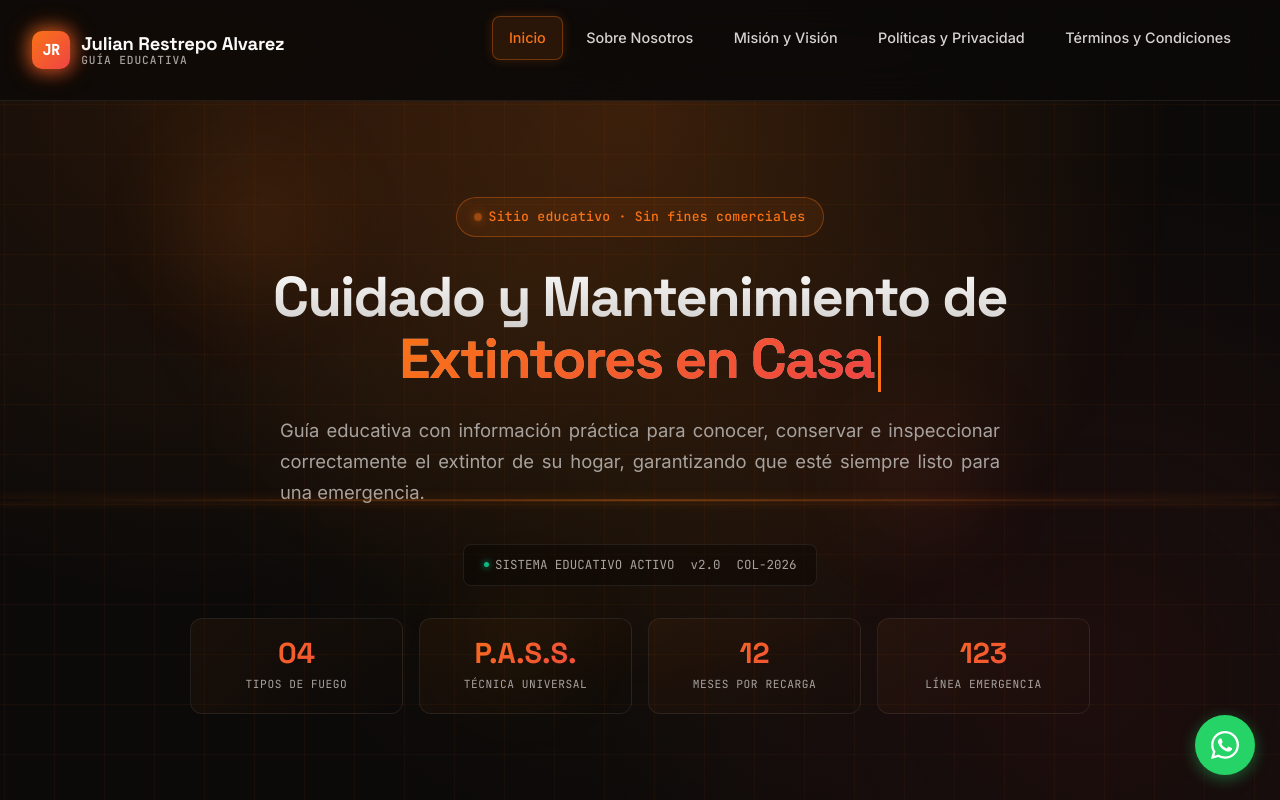
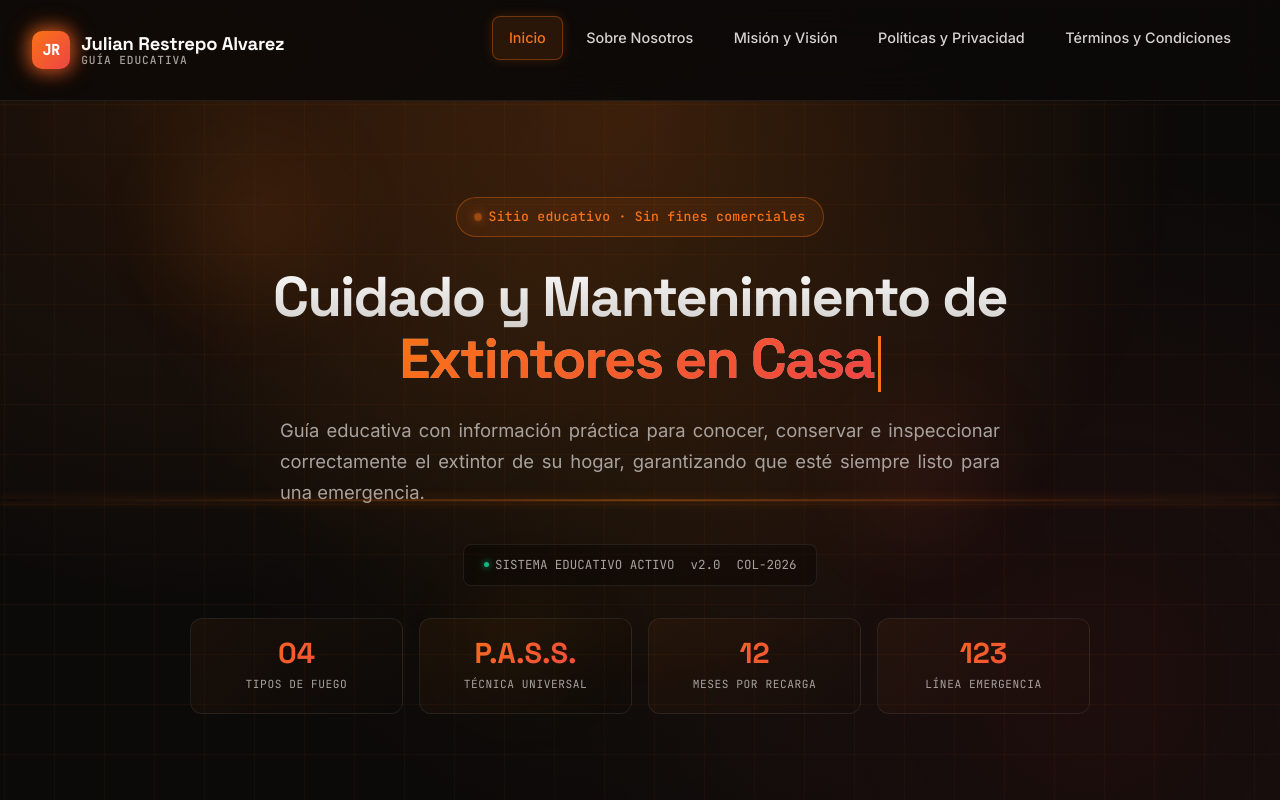
Before and after one commit to arnulfoquendomorales-netizen/sucuidadoextintor, a plain HTML site: page index.html in a window 1280 px wide. Shown: the top 800 px of the page. Drawn offline with Linux system fonts and the light colour scheme.

Commit message:
Update index.html

```diff
--- a/index.html
+++ b/index.html
@@ -783,39 +783,6 @@ footer a:hover { color: var(--accent-orange); }
 
 .footer-bottom p { margin-bottom: 0.4rem; }
 
-/* ===== BOTÓN FLOTANTE DE WHATSAPP ===== */
-.whatsapp-float {
-    position: fixed;
-    bottom: 25px;
-    right: 25px;
-    width: 60px;
-    height: 60px;
-    background-color: #25d366;
-    color: #FFF;
-    border-radius: 50px;
-    text-align: center;
-    font-size: 30px;
-    box-shadow: 0 4px 15px rgba(37, 211, 102, 0.4);
-    z-index: 10000;
-    display: flex;
-    align-items: center;
-    justify-content: center;
-    text-decoration: none;
-    transition: all 0.3s ease;
-}
-
-.whatsapp-float:hover {
-    transform: scale(1.1);
-    box-shadow: 0 6px 20px rgba(37, 211, 102, 0.6);
-    background-color: #20ba5a;
-}
-
-.whatsapp-icon {
-    width: 32px;
-    height: 32px;
-    fill: white;
-}
-
 /* ===== RESPONSIVE ===== */
 @media (max-width: 768px) {
     .hero { padding: 4rem 1.5rem 3rem; }
@@ -832,8 +799,6 @@ footer a:hover { color: var(--accent-orange); }
     .logo { font-size: 1rem; }
     .logo-mark { width: 34px; height: 34px; }
     .scan-line { display: none; }
-    .whatsapp-float { bottom: 20px; right: 20px; width: 50px; height: 50px; }
-    .whatsapp-icon { width: 26px; height: 26px; }
 }
 
 /* Hover glow on logo mark */
@@ -1096,7 +1061,6 @@ footer a:hover { color: var(--accent-orange); }
                     <strong>NIT:</strong> 81.777.04-1<br>
                     <strong>Dirección:</strong> Cra 59b #96-133, Barranquilla, Atlántico — Colombia<br>
                     <strong>Correo electrónico:</strong> Tocandod@gmail.com<br>
-                    <strong>Teléfono:</strong> 3246365509<br>
                     <strong>Carácter:</strong> Anunciante y responsable del tratamiento de datos
                 </p>
             </div>
@@ -1155,8 +1119,7 @@ footer a:hover { color: var(--accent-orange); }
                     <strong>Nombre:</strong> Julian Restrepo Alvarez<br>
                     <strong>NIT:</strong> 81.777.04-1<br>
                     <strong>Dirección:</strong> Cra 59b #96-133, Barranquilla, Atlántico — Colombia<br>
-                    <strong>Correo electrónico de contacto:</strong> Tocandod@gmail.com<br>
-                    <strong>Teléfono:</strong> 3246365509
+                    <strong>Correo electrónico de contacto:</strong> Tocandod@gmail.com
                 </p>
             </div>
 
@@ -1192,7 +1155,7 @@ footer a:hover { color: var(--accent-orange); }
             </ul>
 
             <h3>7. Canal de atención</h3>
-            <p>Para ejercer cualquiera de los derechos anteriores, presentar consultas, reclamos o solicitudes relacionadas con la presente política, el titular podrá comunicarse con el responsable a través del correo electrónico: <strong>Tocandod@gmail.com</strong> o al teléfono <strong>3246365509</strong>.</p>
+            <p>Para ejercer cualquiera de los derechos anteriores, presentar consultas, reclamos o solicitudes relacionadas con la presente política, el titular podrá comunicarse con el responsable a través del correo electrónico: <strong>Tocandod@gmail.com</strong>.</p>
 
             <h3>8. Uso de cookies</h3>
             <p>Este sitio no utiliza cookies de rastreo, análisis comercial ni publicidad personalizada.</p>
@@ -1224,8 +1187,7 @@ footer a:hover { color: var(--accent-orange); }
                     <strong>Nombre:</strong> Julian Restrepo Alvarez<br>
                     <strong>NIT:</strong> 81.777.04-1<br>
                     <strong>Dirección:</strong> Cra 59b #96-133, Barranquilla, Atlántico — Colombia<br>
-                    <strong>Correo electrónico de contacto:</strong> Tocandod@gmail.com<br>
-                    <strong>Teléfono:</strong> 3246365509
+                    <strong>Correo electrónico de contacto:</strong> Tocandod@gmail.com
                 </p>
             </div>
 
@@ -1269,7 +1231,7 @@ footer a:hover { color: var(--accent-orange); }
             <p>Los presentes Términos y Condiciones se rigen por las leyes de la <strong>República de Colombia</strong>. Cualquier controversia será resuelta ante los jueces competentes de la ciudad de Barranquilla, Atlántico, salvo que la ley disponga otra cosa.</p>
 
             <h3>12. Contacto</h3>
-            <p>Para cualquier consulta relacionada con estos Términos y Condiciones, puede comunicarse al correo: <strong>Tocandod@gmail.com</strong> o al teléfono <strong>3246365509</strong>.</p>
+            <p>Para cualquier consulta relacionada con estos Términos y Condiciones, puede comunicarse al correo: <strong>Tocandod@gmail.com</strong>.</p>
 
             <div class="info-box">
                 <strong>Constancia:</strong> Al continuar navegando en este sitio, el usuario manifiesta haber leído, entendido y aceptado los presentes Términos y Condiciones, así como la Política de Privacidad publicada.
@@ -1288,8 +1250,7 @@ footer a:hover { color: var(--accent-orange); }
                 <strong>Julian Restrepo Alvarez</strong><br>
                 <strong>NIT:</strong> 81.777.04-1<br>
                 Cra 59b #96-133, Barranquilla, Atlántico — Colombia<br>
-                Correo: Tocandod@gmail.com<br>
-                Teléfono: 3246365509
+                Correo: Tocandod@gmail.com
             </p>
         </div>
         <div>
@@ -1313,13 +1274,6 @@ footer a:hover { color: var(--accent-orange); }
         <p>Sitio educativo · Sin fines comerciales · Sin captación de datos personales</p>
     </div>
 </footer>
-
-<!-- Botón Flotante de WhatsApp -->
-<a href="https://wa.me/573246365509" class="whatsapp-float" target="_blank" rel="noopener noreferrer" aria-label="Chat en WhatsApp">
-    <svg class="whatsapp-icon" xmlns="http://www.w3.org/2000/svg" viewBox="0 0 448 512">
-        <path fill="currentColor" d="M380.9 97.1C339 55.1 283.2 32 223.9 32c-122.4 0-222 99.6-222 222 0 39.1 10.2 77.3 29.6 111L0 480l117.7-30.9c32.4 17.7 68.9 27 106.1 27h.1c122.3 0 224.1-99.6 224.1-222 0-59.3-25.2-115-67.1-157zm-157 341.6c-33.2 0-65.7-8.9-94-25.7l-6.7-4-69.8 18.3 18.6-68.1-4.4-7c-18.5-29.4-28.2-63.3-28.2-98.2 0-101.7 82.8-184.5 184.6-184.5 49.3 0 95.6 19.2 130.4 54.1 34.8 34.9 56.2 81.2 56.1 130.5 0 101.8-84.9 184.9-186.6 184.9zm101.2-138.2c-5.5-2.8-32.8-16.2-37.9-18-5.1-1.9-8.8-2.8-12.5 2.8-3.7 5.6-14.3 18-17.6 21.8-3.2 3.7-6.5 4.2-12 1.4-32.6-16.3-54-29.1-75.5-66-5.7-9.8 5.7-9.1 16.3-30.3 1.8-3.7.9-6.9-.5-9.7-1.4-2.8-12.5-30.1-17.1-41.2-4.5-10.8-9.1-9.3-12.5-9.5-3.2-.2-6.9-.2-10.6-.2-3.7 0-9.7 1.4-14.8 6.9-5.1 5.6-19.4 19-19.4 46.3 0 27.3 19.9 53.7 22.6 57.4 2.8 3.7 39.1 59.7 94.8 83.8 35.2 15.2 49 16.5 66.6 13.9 10.7-1.6 32.8-13.4 37.4-26.4 4.6-13 4.6-24.1 3.2-26.4-1.3-2.5-5-3.9-10.5-6.6z"/>
-    </svg>
-</a>
 
 <script>
 (function() {
```
